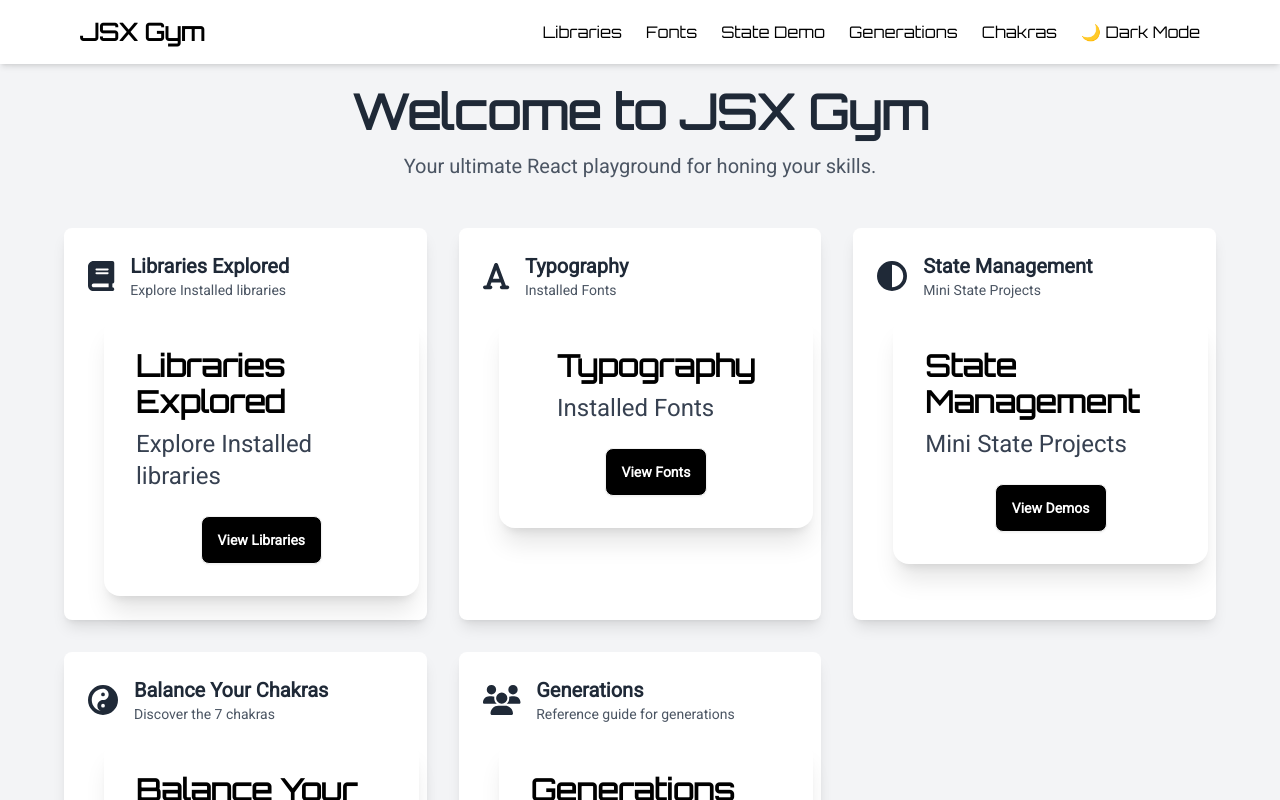
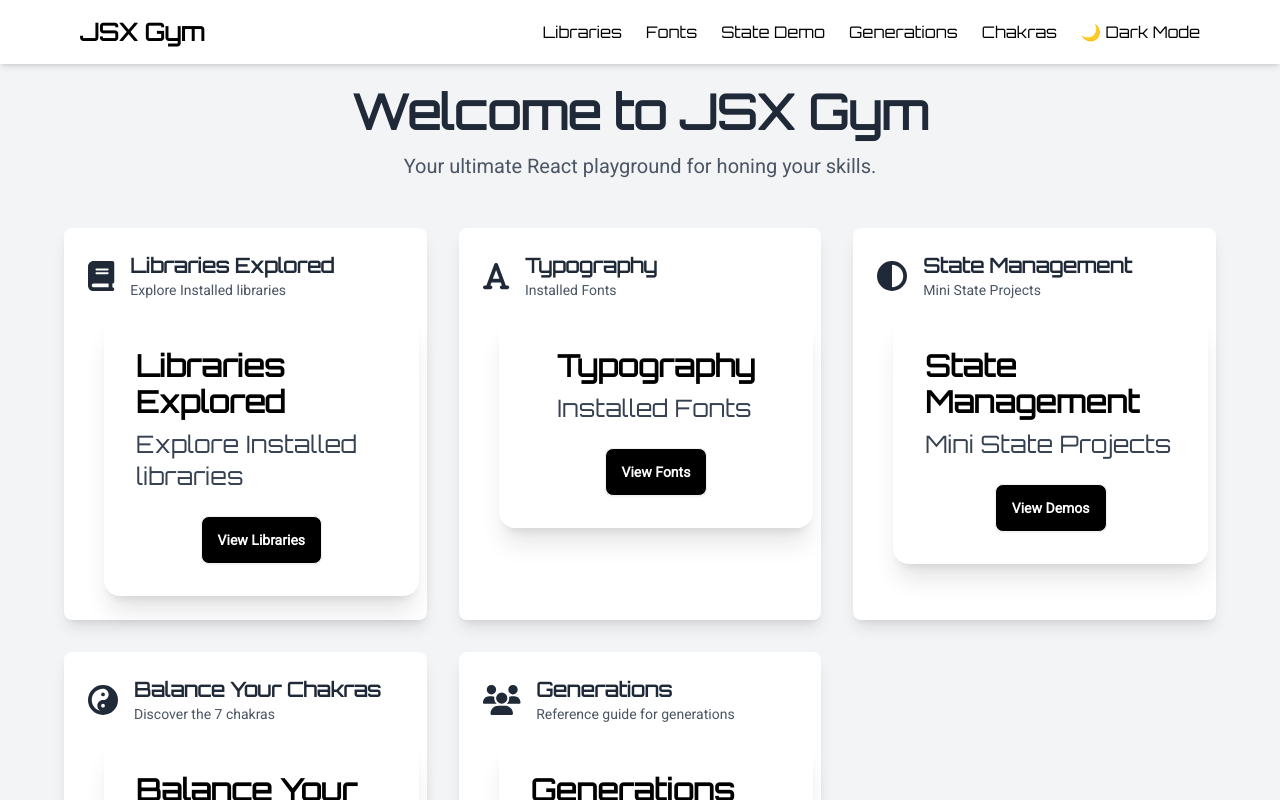
Before and after one commit to RW2023/jsx-gym, a React (Vite) app: page / in a window 1280 px wide. Shown: the top 800 px of the page. Built offline with nearby package versions, Linux system fonts and the light colour scheme.

Commit message:
Update heading styles to use Orbitron font for improved consistency

```diff
--- a/src/index.css
+++ b/src/index.css
@@ -7,6 +7,6 @@ body {
   font-family: 'Roboto', sans-serif;
 }
 
-h1 {
+h1, h2, h3, h4, h5, h6 {
   font-family: 'Orbitron', sans-serif;
 }
```
